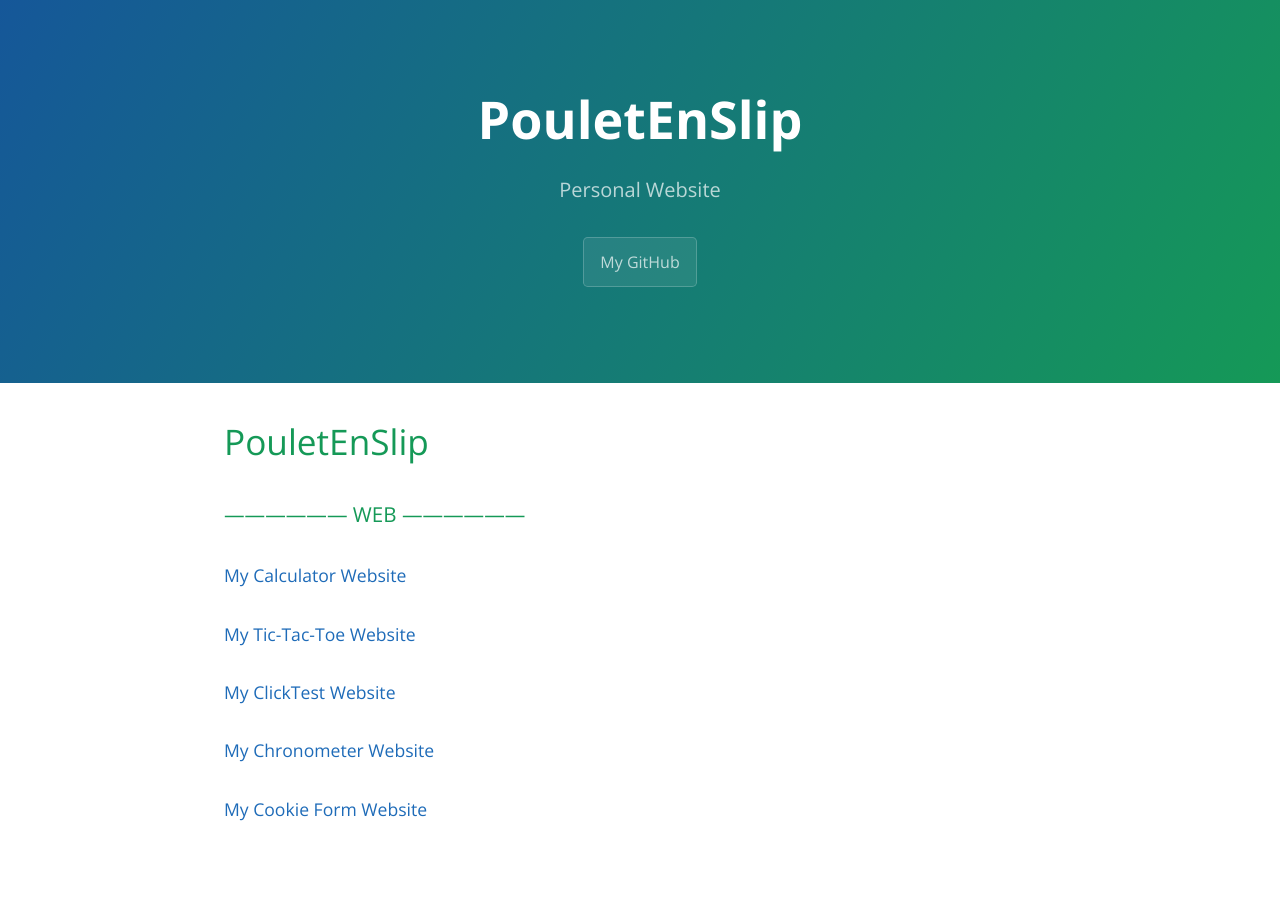
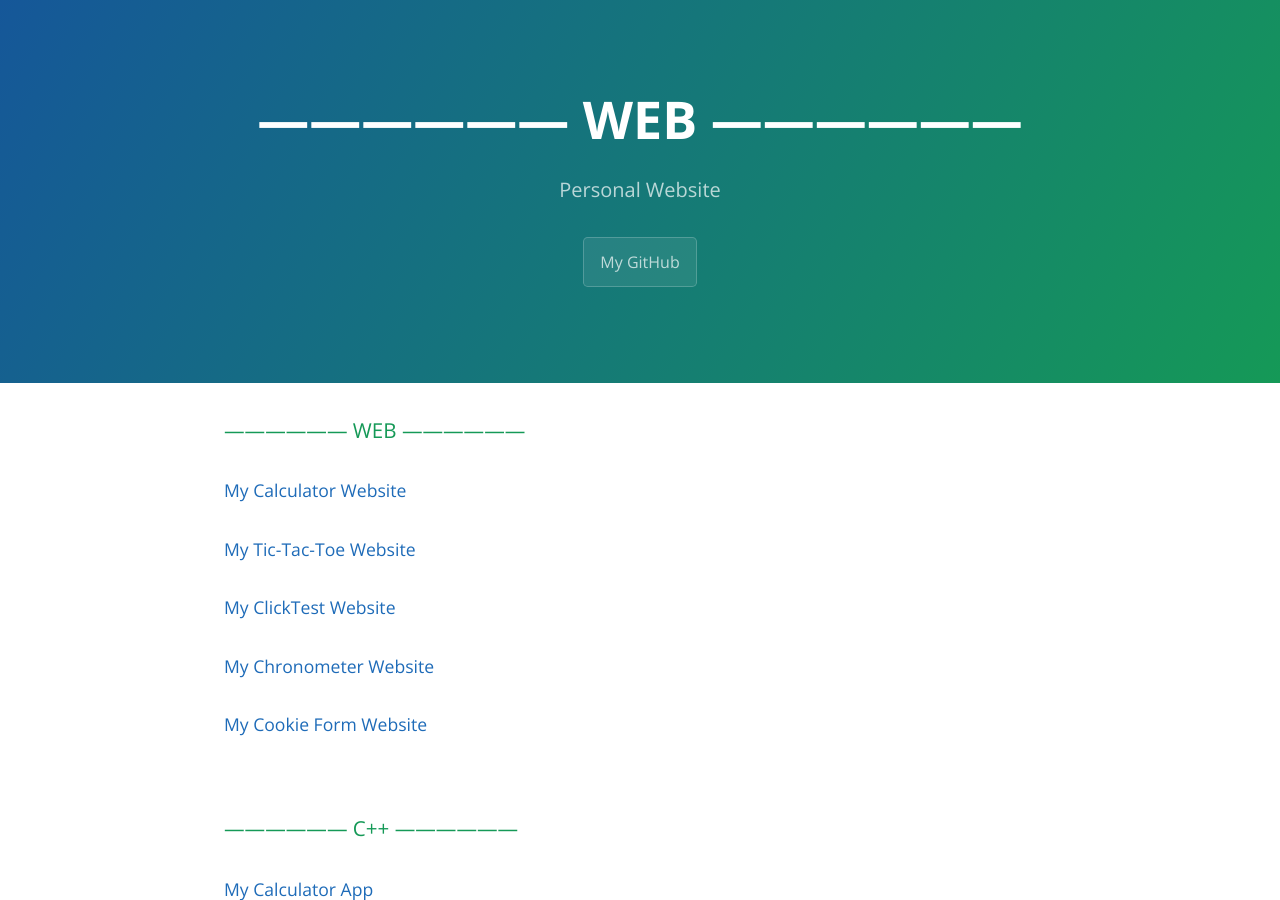
Before and after one commit to PouletEnSlip/pouletenslip.github.io, a Jekyll site: the page built from index.md, in a window 1280 px wide and 900 px high. Built offline with Jekyll 4.4.1, drawn with Linux system fonts in a browser that asks for light colours; comment, search, counter and statistics services are not loaded; our own code applies the rules of GitHub Pages for plain Markdown files.

Commit message:
Update index.md

```diff
--- a/index.md
+++ b/index.md
@@ -1,7 +1,6 @@
 ---
 layout: default
 ---
-# PouletEnSlip
 
 ### ------------------ WEB ------------------
 #### [My Calculator Website](pages/calculator/)
```
